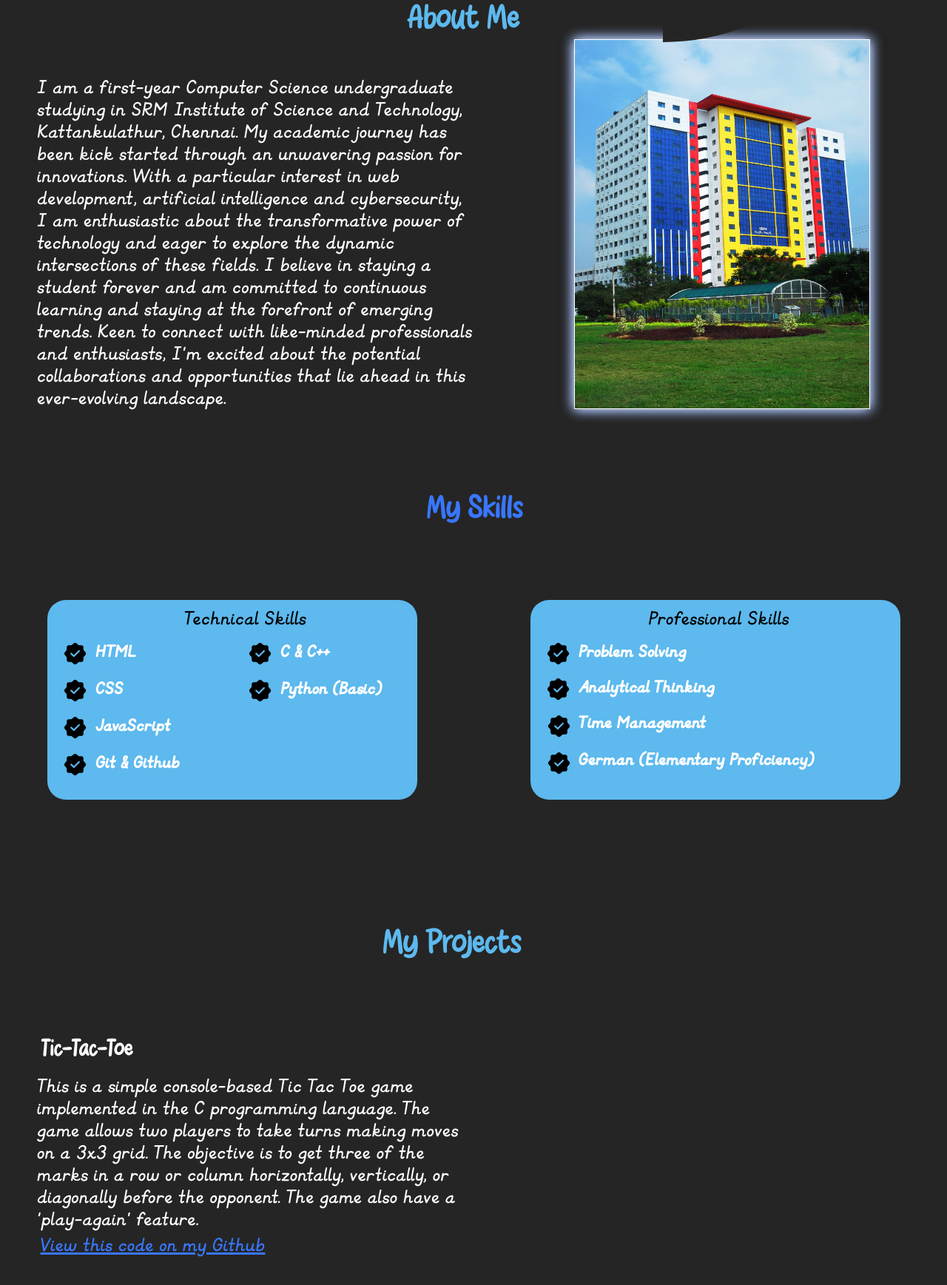
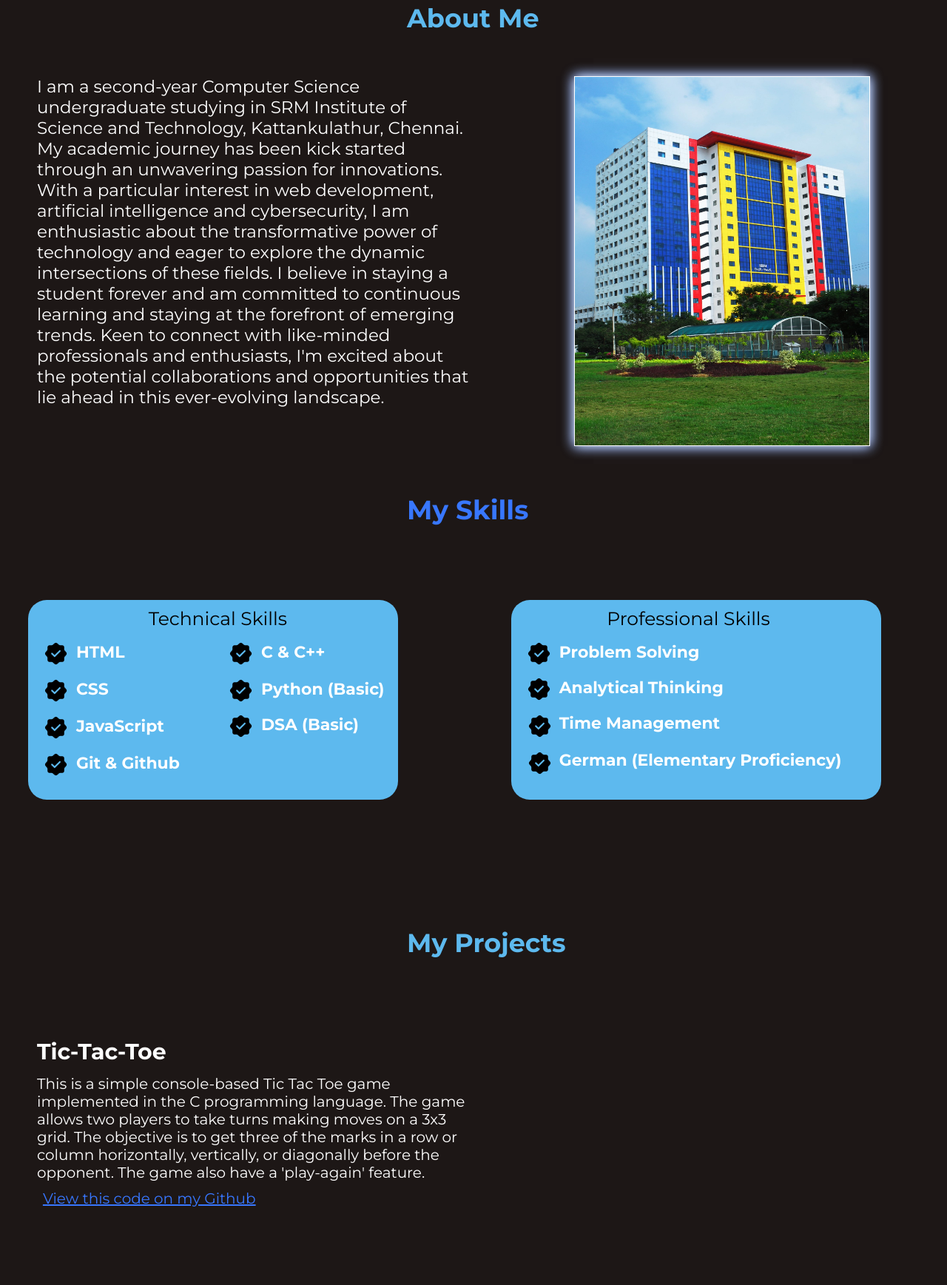
Before and after one commit to ishangoel2005/PORTFOLIO, a plain HTML site: page index.html in a window 1280 px wide. Shown: the part 647-2384 px from the top of the page at 74% size. Drawn offline with Linux system fonts and the light colour scheme.

Commit message:
Updated the Website

```diff
--- a/index.css
+++ b/index.css
@@ -1,27 +1,9 @@
+@import url('https://fonts.googleapis.com/css2?family=Montserrat:ital,wght@0,100..900;1,100..900&display=swap');
 *{
     margin: 0%;
     padding: 0%;
     box-sizing: border-box;
-}
-@font-face{
-    font-family: myfont1;
-    src: url(./Fonts/Font\ 1.ttf);
-}
-@font-face{
-    font-family: myfont2;
-    src: url(./Fonts/Font\ 2.otf);
-}
-@font-face{
-    font-family: myfont3;
-    src: url(./Fonts/Font\ 3.ttf);
-}
-@font-face{
-    font-family: myfont4;
-    src: url(./Fonts/Font\ 4.ttf);
-}
-@font-face{
-    font-family: myfont5;
-    src: url(./Fonts/Font\ 5.ttf);
+    font-family: "Montserrat", serif;
 }
 .Portfolio-Container{
     min-height: 100vh;
@@ -38,7 +20,7 @@
     align-items: center;
     position: fixed;
     z-index: 9999;
-    background-color: #262525;
+    background-color: #1d1716;
 }
 .navlist li{
     list-style: none;
@@ -46,16 +28,15 @@
 .navlist li a{
     text-decoration: none;
     text-transform: uppercase;
-    font-size: 1.3rem;
     color: #FFF;
     position: relative;
-    font-family: myfont3;
+    font-size: 17px;
 }
 .Left-Conatiner{
     height: 510vh;
     display: flex;
     align-items: center;
-    background: #262525 ;
+    background: #1d1716 ;
     width: 100%;
     padding-left: 3rem;
 }
@@ -65,7 +46,6 @@
     top: 1px;
     left: 7px;
     color: #3877FF;
-    font-family: myfont1;
 }
 .icons .fa-brands{
     color: #FFF;
@@ -89,7 +69,6 @@
 .content .intro{
     font-size: 2.5rem;
     color: #fff;
-    font-family: myfont3;
 }
 .content .intro span{
     color: #5DB9EE;
@@ -100,7 +79,6 @@
     max-width: 45rem;
     margin: 1.1rem 0 3rem;
     line-height: 3rem;
-    font-family: myfont5;
 }
 .icons .fa-brands:hover{
     cursor: pointer;
@@ -118,7 +96,7 @@
 
 }
 .circle:nth-child(1){
-    background: linear-gradient(90deg, transparent 50%, #262525 50%);
+    background: linear-gradient(90deg, transparent 50%, #1d1716 50%);
     width: 38rem;
 }
 .circle:nth-child(2){
@@ -132,6 +110,7 @@
     inset 0 0 1rem #FFF,
     0 0 1rem #3877FF,
     inset 0 0 1rem #3877FF;
+    margin-top: 20px;
 }
 .navlist li a::after, .navlist .active::after{
     content: "";
@@ -156,18 +135,16 @@
     position: absolute;
     top: 650px;
     left: 550px;
-    font-size: 43px;
+    font-size: 35px;
     color: #5DB9EE;
-    font-family: myfont5;
 }
 .About-Text{
-    font-size: 30px;
+    font-size: 23px;
     color: #FFF;
     position: absolute;
     right: 50%;
     top: 750px;
     margin-left: 50px;
-    font-family: myfont3;
 }
 .About-Text span{
     color: #5DB9EE;
@@ -176,7 +153,7 @@
     width: 400px;
     height: 500px;
     position: absolute;
-    top: 700px;
+    top: 750px;
     left: 45%;
     margin-left: 200px;
     background-size: 100%;
@@ -190,12 +167,11 @@
 .skills {
     width: 50%;
     margin-top: 5%;
-    font-size: 170%;
+    font-size: 150%;
     color: #FFF;
     position: absolute;
     top: 1250px;
-    left: 45%;
-    font-family: myfont5;
+    left: 550px;
 }
 .skills span {
     color: #3877FF;
@@ -209,8 +185,7 @@
     position: absolute;
     left: -80%;
     border-radius: 25px;
-    font-family: myfont3;
-    font-size: 30px;
+    font-size: 25px;
 }
 .box1 img{
     position: absolute;
@@ -248,6 +223,13 @@
     height: 35px;
     width: 35px;
     top: 105px;
+    left: 270px;
+}
+.verify7 img{
+    position: absolute;
+    height: 35px;
+    width: 35px;
+    top: 153px;
     left: 270px;
 }
 .Tech-Skills{
@@ -293,6 +275,12 @@
     top: 107px;
     left: 315px;
 }
+.tech-stack7{
+    position: absolute;
+    font-size: 75%;
+    top: 155px;
+    left: 315px;
+}
 .box2 {
     width: 500px;
     height: 270px;
@@ -302,8 +290,7 @@
     position: absolute;
     left: 22%;
     border-radius: 25px;
-    font-family: myfont3;
-    font-size: 30px;
+    font-size: 25px;
 }
 .soft-skills{
     font-size: 100%;
@@ -339,7 +326,7 @@
 }
 .soft-stack2-2{
     position: absolute;
-    margin-left: 147px;
+    margin-left: 165px;
     font-size: 75%;
     top: 57px;
 }
@@ -370,13 +357,12 @@
     top: 203px;
 }
 .project1_descript{
-    font-size: 30px;
+    font-size: 20px;
     color: #FFF;
     position: absolute;
     right: 50%;
     top: 2100px;
     margin-left: 50px;
-    font-family: myfont3;
 }
 .projects span{
     color: #5DB9EE;
@@ -385,35 +371,31 @@
     font-size: 30px;
     color: #FFF;
     position: absolute;
-    right: 86%;
+    left: 50px;
     top: 2050px;
-    font-family: myfont5;
     /* margin-left: 50px; */
 }
 .project-heading{
-    font-size: 43px;
+    font-size: 35px;
     color: #FFF;
     position: absolute;
-    right: 45%;
+    left: 550px;
     top: 1900px;
-    margin-left: 50px;
-    font-family: myfont5;
 }
 .projects a{
     color: #3877FF;
-    font-size: 30px;
+    font-size: 20px;
     position: absolute;
-    right: 72%;
-    top: 2315px;
-    font-family: myfont3;
+    right: 73%;
+    top: 2255px;
     /* margin-left: 50px; */
 }
 .Tic img{
-    width: 350px;
-    height: 400px;
+    width: 250px;
+    height: 300px;
     position: absolute;
-    top: 350%;
-    left: 45%;
+    top: 340%;
+    left: 50%;
     margin-left: 200px;
     background-size: 100%;
     background-repeat: no-repeat;
@@ -429,7 +411,6 @@
     position: absolute;
     left: 30%;
     top: 2550px;
-    font-family: myfont5;
     display: flex;
     align-items: center;
     justify-content: space-evenly;
@@ -453,7 +434,6 @@
     font-weight: 500px;
     padding-left: 25px;
     border-radius: 50px;
-    font-family: myfont3;
     font-size: 18px;
 }
 .contact-input:hover{
@@ -473,5 +453,4 @@
     border-radius: 50px;
     background: linear-gradient(270deg, #3877FF,#5DB9EE);
     cursor: pointer;
-    font-family: myfont3;
 }
--- a/index.html
+++ b/index.html
@@ -10,15 +10,13 @@
 </head>
 <body>
     <div class="Portfolio-Container">
-
         <ul class="navlist">
             <div class="logo">
-                 <p>ishan goel.</p>
             </div>
             <li><a href="#about" class="active">ABOUT</a></li>
             <li><a href="#skills">SKILLS</a></li>
             <li><a href="#projects">PROJECTS</a></li>
-            <li><a href="#resume">RESUME</a></li>
+            <li><a href="https://drive.google.com/file/d/1b3tozUtpcuizkmLlN_SfX3d-e2KFyCkz/view?usp=drivesdk">RESUME</a></li>
             <li><a href="#contact">CONTACT</a></li>
         </ul>
         <div class="Left-Conatiner">
@@ -43,7 +41,7 @@
                     <img src="./image/SRM TECH PARK.jpg" alt="">
                     <div>
                         <h2 class="Me-Heading"><span>About Me</span></h2>
-                        <p class="About-Text">I am a first-year Computer Science undergraduate studying in SRM Institute of Science and Technology, Kattankulathur, Chennai. My academic journey has been kick started through an unwavering passion for innovations. With a particular interest in web development, artificial intelligence and cybersecurity, I am enthusiastic about the transformative power of technology and eager to explore the dynamic intersections of these fields. I believe in staying a student forever and am committed to continuous learning and staying at the forefront of emerging trends. Keen to connect with like-minded professionals and enthusiasts, I'm excited about the potential collaborations and opportunities that lie ahead in this ever-evolving landscape.</p>
+                        <p class="About-Text">I am a second-year Computer Science undergraduate studying in SRM Institute of Science and Technology, Kattankulathur, Chennai. My academic journey has been kick started through an unwavering passion for innovations. With a particular interest in web development, artificial intelligence and cybersecurity, I am enthusiastic about the transformative power of technology and eager to explore the dynamic intersections of these fields. I believe in staying a student forever and am committed to continuous learning and staying at the forefront of emerging trends. Keen to connect with like-minded professionals and enthusiasts, I'm excited about the potential collaborations and opportunities that lie ahead in this ever-evolving landscape.</p>
                     </div>
                 </div>
             </section>
@@ -92,6 +90,12 @@
                             <img src="./image/Verify Image.png" alt="Experience-icon" class="icon">
                             <div class="tech-stack6">
                                 <h3>Python (Basic)</h3>
+                            </div>
+                        </div>
+                        <div class="verify7">
+                            <img src="./image/Verify Image.png" alt="Experience-icon" class="icon">
+                            <div class="tech-stack7">
+                                <h3>DSA (Basic)</h3>
                             </div>
                         </div>
                 </div>
```
